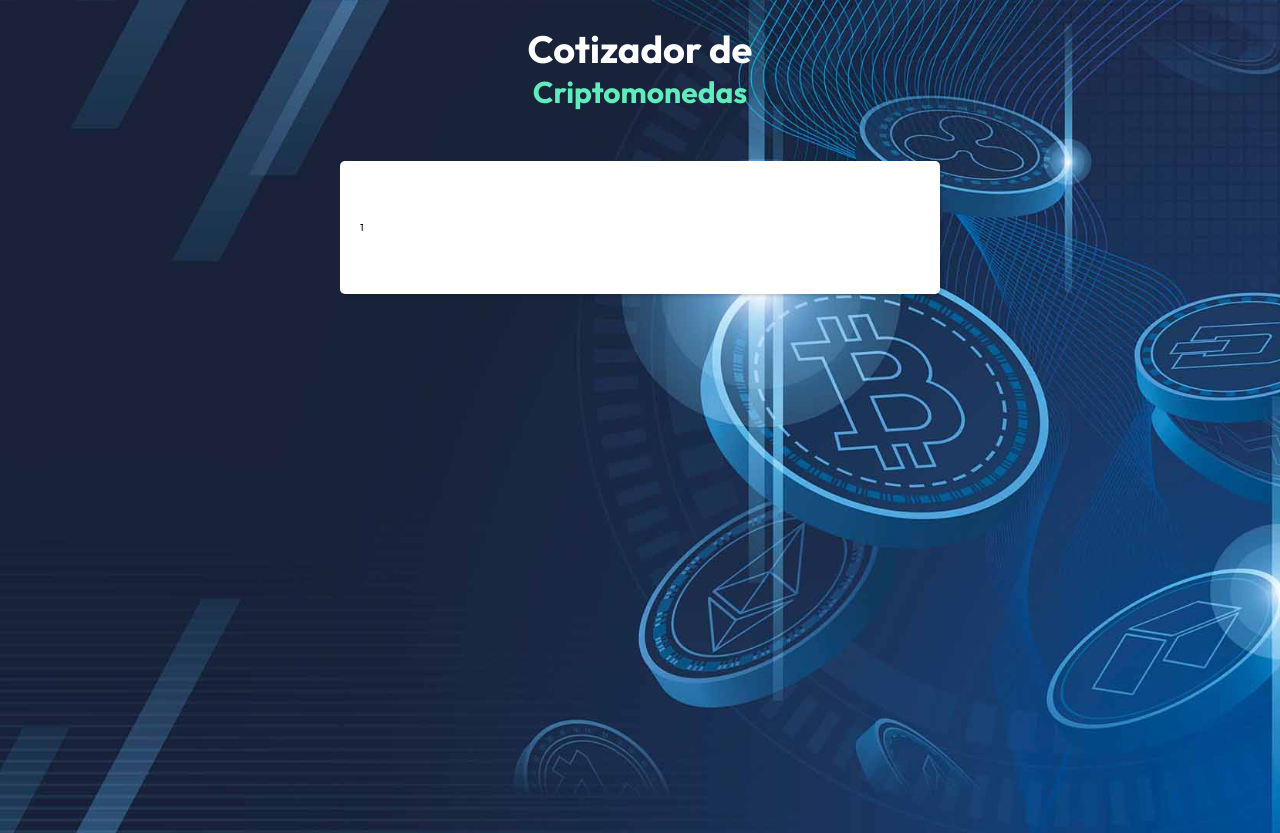
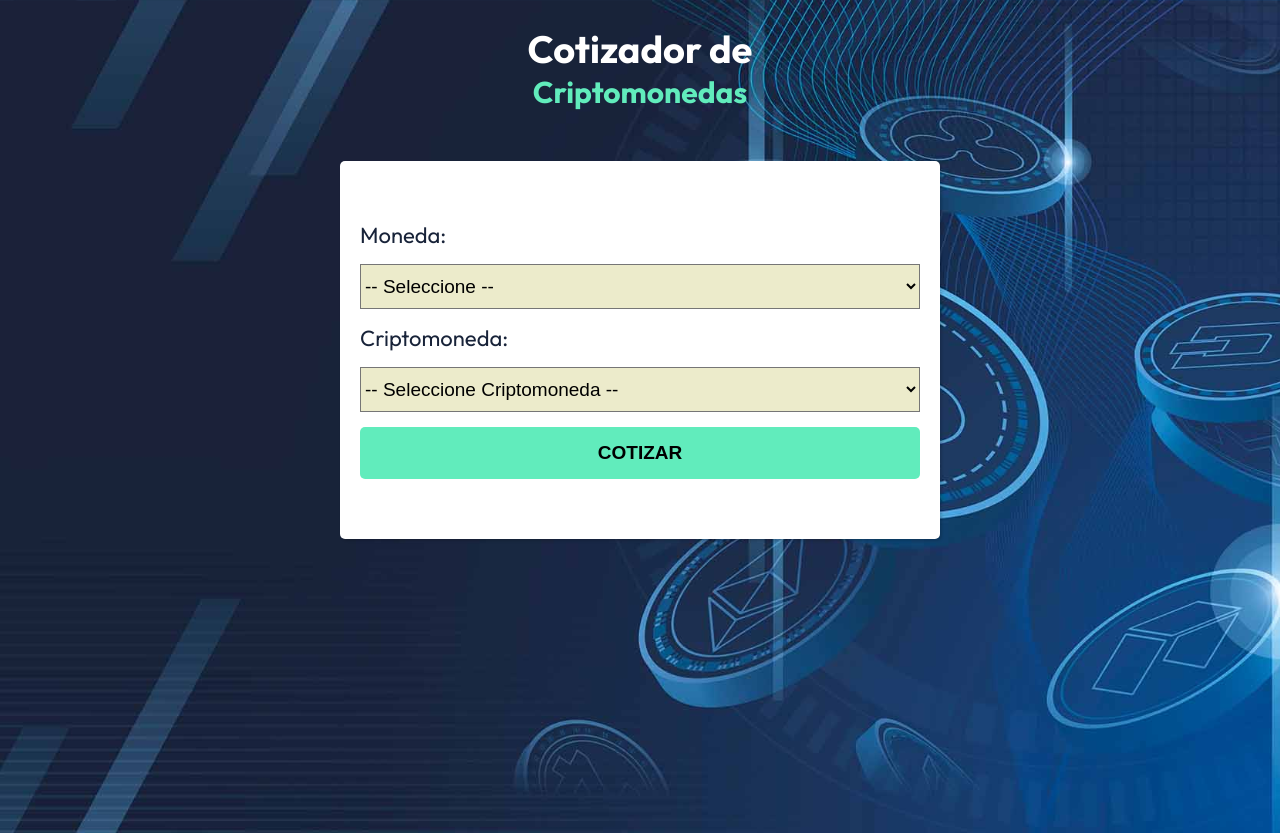
Before and after one commit to Nico235711/criptos-react-app, a React (Vite) app: page / in a window 1280 px wide. Built offline with nearby package versions, Linux system fonts and the light colour scheme.

Commit message:
Creando El Formulario

```diff
--- a/src/App.tsx
+++ b/src/App.tsx
@@ -1,3 +1,4 @@
+import Form from "./components/Form"
 
 const App = () => {
 
@@ -6,7 +7,7 @@ const App = () => {
       <div className="container">
         <h1 className="app-title">Cotizador de <span>Criptomonedas</span></h1>
         <div className="content">
-          1
+          <Form />
         </div>
       </div>
     </>
--- /dev/null
+++ b/src/components/Form.tsx
@@ -0,0 +1,25 @@
+
+const Form = () => {
+
+  return (
+    <form className="form">
+      <div className="field">
+        <label htmlFor="currency">Moneda:</label>
+        <select name="currency" id="currency">
+          <option value="">-- Seleccione --</option>
+        </select>
+      </div>
+
+      <div className="field">
+        <label htmlFor="criptocurrency">Criptomoneda:</label>
+        <select name="criptocurrency" id="criptocurrency">
+          <option value="">-- Seleccione Criptomoneda --</option>
+        </select>
+      </div>
+
+      <input type="submit" value="Cotizar" />
+    </form>
+  )
+}
+
+export default Form
--- a/src/index.css
+++ b/src/index.css
@@ -14,6 +14,7 @@ body {
   background-size: cover;
   min-height: 100vh;
   font-family: "Outfit", sans-serif;
+  font-size: 2rem;
 }
 
 .container {
@@ -41,3 +42,37 @@ body {
   box-shadow: rgba(0, 0, 0, 0.15) 1.95px 1.95px 2.6px;
   margin-top: 5rem;
 }
+
+.form,
+.field {
+  display: flex;
+  flex-direction: column;
+  gap: 1.5rem;
+}
+
+.form label {
+  color: var(--black);
+  font-size: 2.2rem;
+}
+
+.form select {
+  background-color: #ecebcb;
+  padding: 1rem 0;
+  font-size: 1.9rem;
+}
+
+.form input {
+  background-color: var(--primary);
+  border: none;
+  padding: 1.5rem 0;
+  border-radius: .5rem;
+  font-size: 1.9rem;
+  cursor: pointer;
+  transition: all .5s;
+  text-transform: uppercase;
+  font-weight: bold;
+
+  &:hover {
+    background-color: #0cb378;
+  }
+}
```
